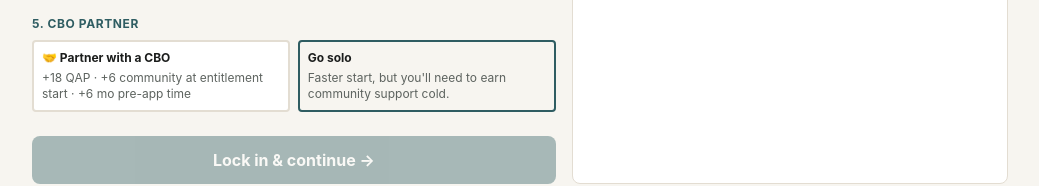
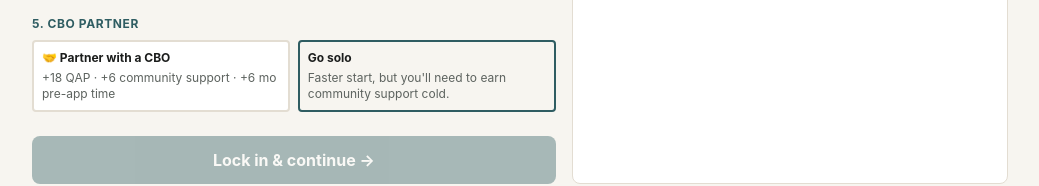
Before and after one commit to danielkayhertz/housing-developer-game, a React (Vite) app: page / in a window 1280 px wide. Both pictures are taken after a click on the button "Start a project →". Shown: the part 592-778 px from the top of the page, without its empty margins (120-1159 px from the left). Built offline with nearby package versions, Linux system fonts and the light colour scheme.

Commit message:
phase-1: fix CBO button copy to reflect immediate community support effect

```diff
--- a/src/screens/SiteAndConcept.tsx
+++ b/src/screens/SiteAndConcept.tsx
@@ -119,7 +119,7 @@ export function SiteAndConcept() {
               }`}
             >
               <b>🤝 Partner with a CBO</b>
-              <div className="text-muted mt-1">+18 QAP · +6 community at entitlement start · +6 mo pre-app time</div>
+              <div className="text-muted mt-1">+18 QAP · +6 community support · +6 mo pre-app time</div>
             </button>
             <button
               onClick={() => setCboPartner(false)}
```
